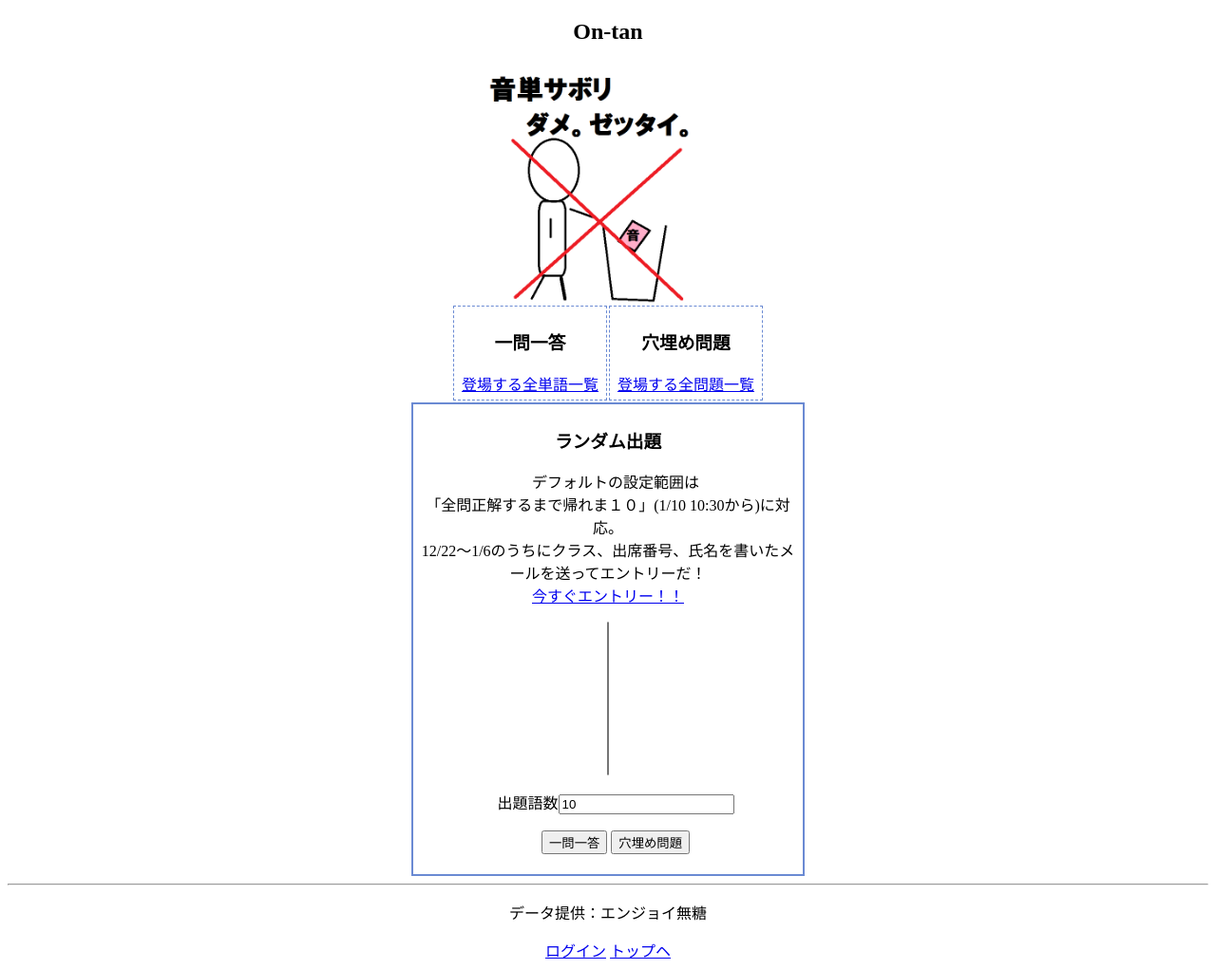
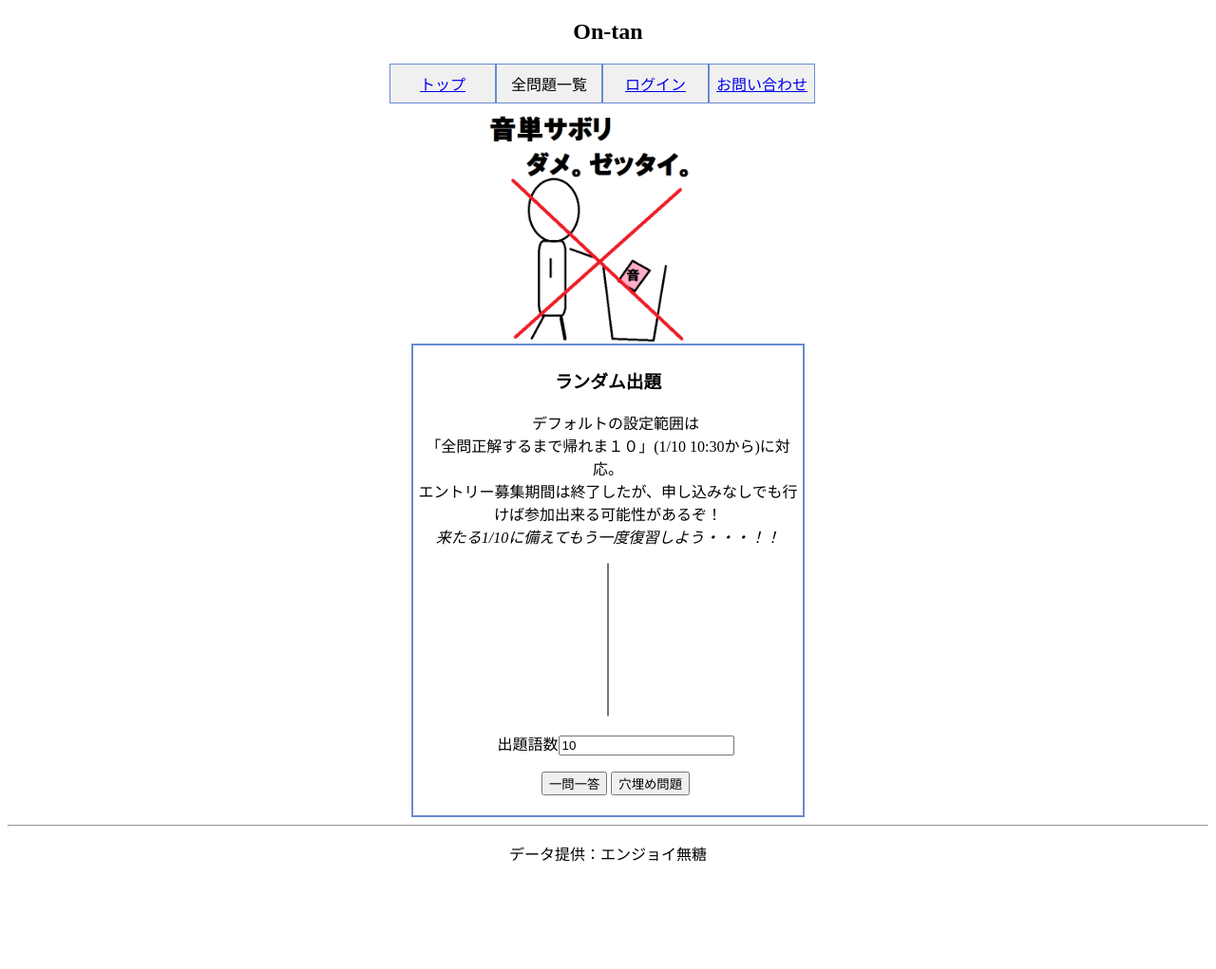
Before and after one commit to pheehs/django-footprints, a Python web app: template templates/ontan/index.html in a window 1280 px wide. Shown: the whole page at 95% size. After the commit the page ends 908 px from the top, so only its background shows below. Run offline with Jinja, Linux system fonts and the light colour scheme; the template is opened without the code that fills it, so the values that code supplies are empty.

Commit message:
Add contact page, create topnavi, fix bug and change some on interface.

```diff
--- a/media/ontan.css
+++ b/media/ontan.css
@@ -14,19 +14,47 @@ body {
     text-align: center;
 }
 
+#topnavi{
+   text-align: center;
+   margin: 1px auto;
+   width: 460px;
+}
+#topnavi ul, #topnavi li{
+   list-style-type: none;
+   margin: 0;
+   padding: 0;
+}
+#topnavi a{
+   display: block;
+   padding: 0.5em 0;
+   width: 100%;
+   background-color: #F0F0F0;
+}
+#topnavi a:hover{
+   background-color: #DDDDDD;
+}
+#topnavi li{
+   position: relative;
+   float: left;
+   width: 110px;
+   margin: 0 0px;
+   padding: 0;
+   border: 1px solid #6A8AD3;
+}
+#topnavi li ul{
+   visibility: hidden;
+   position: absolute;
+   left: -2px;
+   border: 1px solid #6A8AD3;
+}
+#topnavi li:hover > ul{
+   visibility: visible;
+}
+
 .clear { clear:both; }
 .clear hr { display:none; }
 
 
-.qtable {
-   margin: 0 auto;
-}
-.qblock{
-   border: 1px dashed #6A8AD3;
-   padding: 5px 5px 5px 5px;
-   background: #ffffff;
-   width: 150px;
-}
 .rand_block{
    margin: 0 auto;
    border: 2px double #6A8AD3;
@@ -34,3 +62,9 @@ body {
    background: #ffffff;
    width: 400px;
 }
+.qnum:hover{
+   background-color: #EECCEE;
+}
+.question:hover{
+   background-color: #EEFFFF;
+}
--- a/ontan/urls.py
+++ b/ontan/urls.py
@@ -17,4 +17,5 @@ urlpatterns = patterns(
     (r'^post_fillquestion/$', "post_fillquestion_view"),
     (r'^fillquestions/(?P<pagenum>\d+)/$', "fillquestions_view"),
     (r'^fillquestions/exam/$', "exam_fillquestions_view"),
+    (r'^contact/$', "contact_view"),
 )
--- a/templates/ontan/base.html
+++ b/templates/ontan/base.html
@@ -8,20 +8,46 @@
   <link rel="stylesheet" type="text/css" href="/media/ontan.css">
   <script type="text/javascript" src="/media/questions.js"></script>
   {% block head %}{% endblock %}
+<script type="text/javascript">
+
+  var _gaq = _gaq || [];
+  _gaq.push(['_setAccount', 'UA-24328532-3']);
+  _gaq.push(['_trackPageview']);
+
+  (function() {
+    var ga = document.createElement('script'); ga.type = 'text/javascript'; ga.async = true;
+    ga.src = ('https:' == document.location.protocol ? 'https://ssl' : 'http://www') + '.google-analytics.com/ga.js';
+    var s = document.getElementsByTagName('script')[0]; s.parentNode.insertBefore(ga, s);
+  })();
+
+</script>
 </head>
 <body>
   <div id="wrap">
+    <h2 id="title">On-tan</h2>
+    <div class="clear"><hr /></div>
+    <div id="topnavi">
+      <ul>
+	<li><a href="/ontan/">トップ</a></li>
+	<li><a>全問題一覧</a>
+	  <ul>
+	    <li><a href="/ontan/wordquestions/1/">一問一答</a></li>
+	    <li><a href="/ontan/fillquestions/1/">穴埋め問題</a></li>
+	  </ul>
+	</li>
+	{% if user.is_authenticated %}
+	<li><a href="/ontan/logout/">ログアウト</a></li>
+	{% else %}
+        <li><a href="/ontan/login/">ログイン</a></li>
+	{% endif %}
+	<li><a href="/ontan/contact/">お問い合わせ</a></li>
+      </ul>
+    </div>
     <div class="clear"><hr /></div>
     {% block body %}{% endblock %}
     <div id="footer">
       <hr />
       <p>データ提供：エンジョイ無糖</p>
-      {% if user.is_authenticated %}
-        <a href="/ontan/logout/">ログアウト</a>
-      {% else %}
-        <a href="/ontan/login/">ログイン</a>
-      {% endif %}
-      <a href="/ontan/">トップヘ</a>
     </div>
   </div>
 </body>
--- a/templates/ontan/exam_fillquestions.html
+++ b/templates/ontan/exam_fillquestions.html
@@ -3,14 +3,14 @@
 {% block title %}ランダム出題of穴埋め問題{% endblock %}
 
 {% block body %}
-<h2 id="title">ランダム出題of穴埋め問題</h2>
+<h2>ランダム出題of穴埋め問題</h2>
 <div class="clear"><hr /></div>
 
 <table class="qtable" border="1">
   <tr><td>問題番号</td><td>問題文</td><td>和訳</td></tr>
   {% for fq, html_list in questions %}
-  <tr id="question{{ fq.number }}">
-    <td onclick="link_to_word({{ fq.number }})" onmouseover="show_all_fill({{ fq.number }})" onmouseout="hide_all_fill({{ fq.number }})">{{ fq.number }}</td>
+  <tr class="question" id="question{{ fq.number }}">
+    <td class="qnum" onclick="link_to_word({{ fq.number }})" onmouseover="show_all_fill({{ fq.number }})" onmouseout="hide_all_fill({{ fq.number }})">{{ fq.number }}</td>
     <td>
       {% for blank, words in html_list %}
         {% if blank %}
--- a/templates/ontan/exam_wordquestions.html
+++ b/templates/ontan/exam_wordquestions.html
@@ -3,7 +3,7 @@
 {% block title %}ランダム出題of一問一答{% endblock %}
 
 {% block body %}
-<h2 id="title">ランダム出題of一問一答</h2>
+<h2>ランダム出題of一問一答</h2>
 <div class="clear"><hr /></div>
 
 <p>
@@ -21,7 +21,7 @@
 <table class="qtable" border="1" id="questions_table">
   <tr><td>問題番号</td><td>日本語</td><td>英語</td></tr>
   {% for wq in questions %}
-  <tr id="question{{ wq.number }}" onmouseover="show_word({{ wq.number }}, false);" onmouseout="hide_word({{ wq.number }});"><td onclick="link_to_fill({{ wq.number }})">{{ wq.number }}</td><td>{{ wq.question }}</td><td style="color:#FFFFFF;">{{ wq.answer }}</td></tr>
+  <tr class="question" id="question{{ wq.number }}" onmouseover="show_word({{ wq.number }}, false);" onmouseout="hide_word({{ wq.number }});"><td class="qnum" onclick="link_to_fill({{ wq.number }})">{{ wq.number }}</td><td>{{ wq.question }}</td><td style="color:#FFFFFF;">{{ wq.answer }}</td></tr>
   {% endfor %}
 </table>
 
--- a/templates/ontan/fillquestions.html
+++ b/templates/ontan/fillquestions.html
@@ -3,7 +3,7 @@
 {% block title %}全問題一覧of穴埋め問題{% endblock %}
 
 {% block body %}
-<h2 id="title">全問題一覧of穴埋め問題</h2>
+<h2>全問題一覧of穴埋め問題</h2>
 <div class="clear"><hr /></div>
 
 <p>
@@ -24,8 +24,8 @@
 <table class="qtable" border="1">
   <tr><td>問題番号</td><td>問題文</td><td>和訳</td></tr>
   {% for fq, html_list in questions %}
-  <tr id="question{{ fq.number }}">
-    <td onclick="link_to_word({{ fq.number }})" onmouseover="show_all_fill({{ fq.number }})" onmouseout="hide_all_fill({{ fq.number }})">{{ fq.number }}</td>
+  <tr class="question" id="question{{ fq.number }}">
+    <td class="qnum" onclick="link_to_word({{ fq.number }})" onmouseover="show_all_fill({{ fq.number }})" onmouseout="hide_all_fill({{ fq.number }})">{{ fq.number }}</td>
     <td>
       {% for blank, words in html_list %}
         {% if blank %}
--- a/templates/ontan/index.html
+++ b/templates/ontan/index.html
@@ -3,29 +3,14 @@
 {% block title %}TOP{% endblock %}
 
 {% block body %}
-<h2 id="title">On-tan</h2>
-<div class="clear"><hr /></div>
 <img src="/media/dame.png" alt="音単サボリ　ダメ。ゼッタイ。" width="20%">
 <div>
-  <table class="qtable">
-    <tr>
-      <td class="qblock">
-	<h3>一問一答</h3>
-	<div><a href="/ontan/wordquestions/1/">登場する全単語一覧</a></div>
-      </td>
-      <td class="qblock">
-	<h3>穴埋め問題</h3>
-	<div><a href="/ontan/fillquestions/1/">登場する全問題一覧</a></div>
-      </td>
-    </tr>
-  </table>
-
   <div class="rand_block">
     <h3>ランダム出題</h3>
     <p>
       　デフォルトの設定範囲は<br />「全問正解するまで帰れま１０」(1/10 10:30から)に対応。<br />
-      12/22〜1/6のうちにクラス、出席番号、氏名を書いたメールを送ってエントリーだ！ <br />
-      <a href="mailto:uchida@kaijo.ed.jp?subject=音単エントリー">今すぐエントリー！！</a>
+      エントリー募集期間は終了したが、申し込みなしでも行けば参加出来る可能性があるぞ！<br />
+      <em>来たる1/10に備えてもう一度復習しよう・・・！！</em>
     </p>
     <form method="GET" name="exam">
       <select name="range" size="10" multiple="multiple">
--- a/templates/ontan/wordquestions.html
+++ b/templates/ontan/wordquestions.html
@@ -3,7 +3,7 @@
 {% block title %}全単語一覧of一問一答{% endblock %}
 
 {% block body %}
-<h2 id="title">全単語一覧of一問一答</h2>
+<h2>全単語一覧of一問一答</h2>
 <div class="clear"><hr /></div>
 
 <p>
@@ -34,7 +34,7 @@
 <table class="qtable" border="1" id="questions_table">
   <tr><td>問題番号</td><td>日本語</td><td>英語</td></tr>
   {% for wq in questions %}
-  <tr id="question{{ wq.number }}" onmouseover="show_word({{ wq.number }}, false);" onmouseout="hide_word({{ wq.number }});"><td onclick="link_to_fill({{ wq.number }})">{{ wq.number }}</td><td>{{ wq.question }}</td><td style="color:#FFFFFF;">{{ wq.answer }}</td></tr>
+  <tr class="question" id="question{{ wq.number }}" onmouseover="show_word({{ wq.number }}, false);" onmouseout="hide_word({{ wq.number }});"><td class="qnum" onclick="link_to_fill({{ wq.number }})">{{ wq.number }}</td><td>{{ wq.question }}</td><td style="color:#FFFFFF;">{{ wq.answer }}</td></tr>
   {% endfor %}
 </table>
 <p>
```
Also changed, not shown: ontan/views.py (+31 -0 lines), templates/ontan/contact.html (added, +26 -0 lines), templates/ontan/contact_.html (added, +9 -0 lines).
